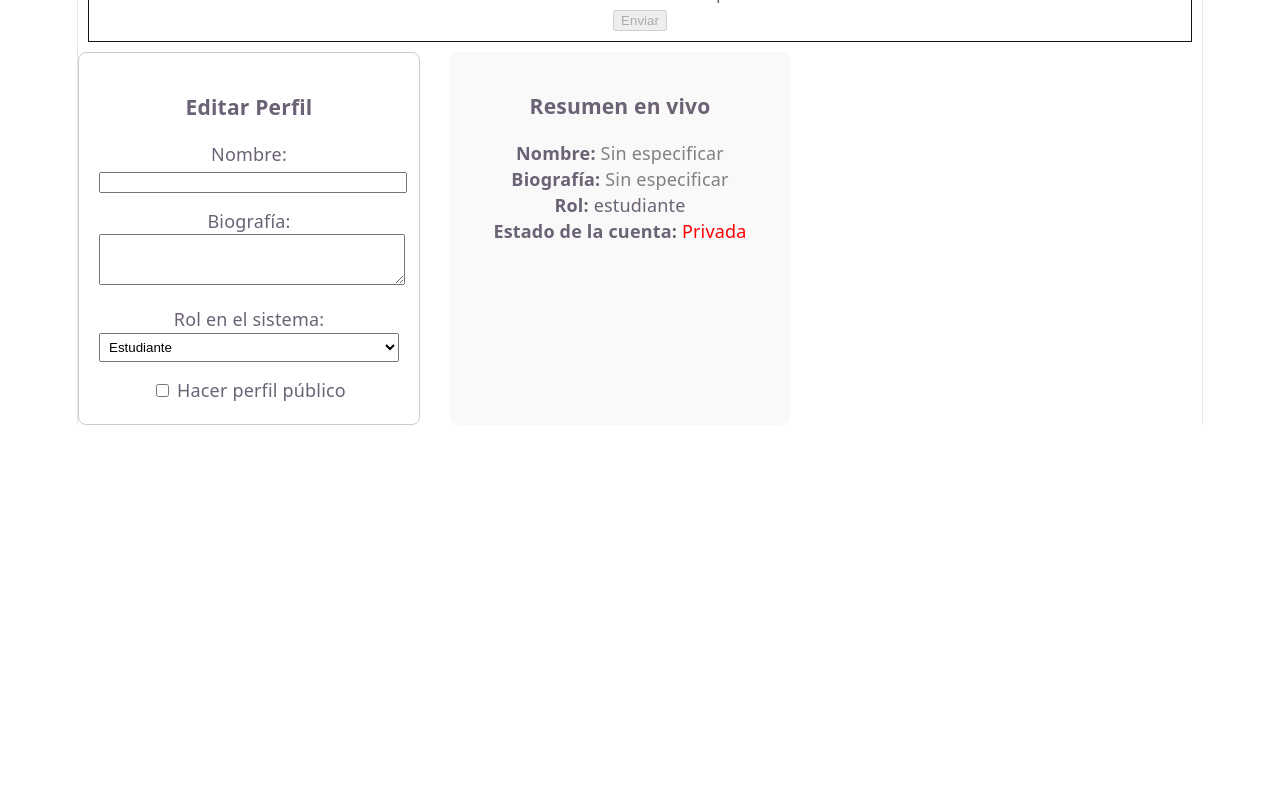
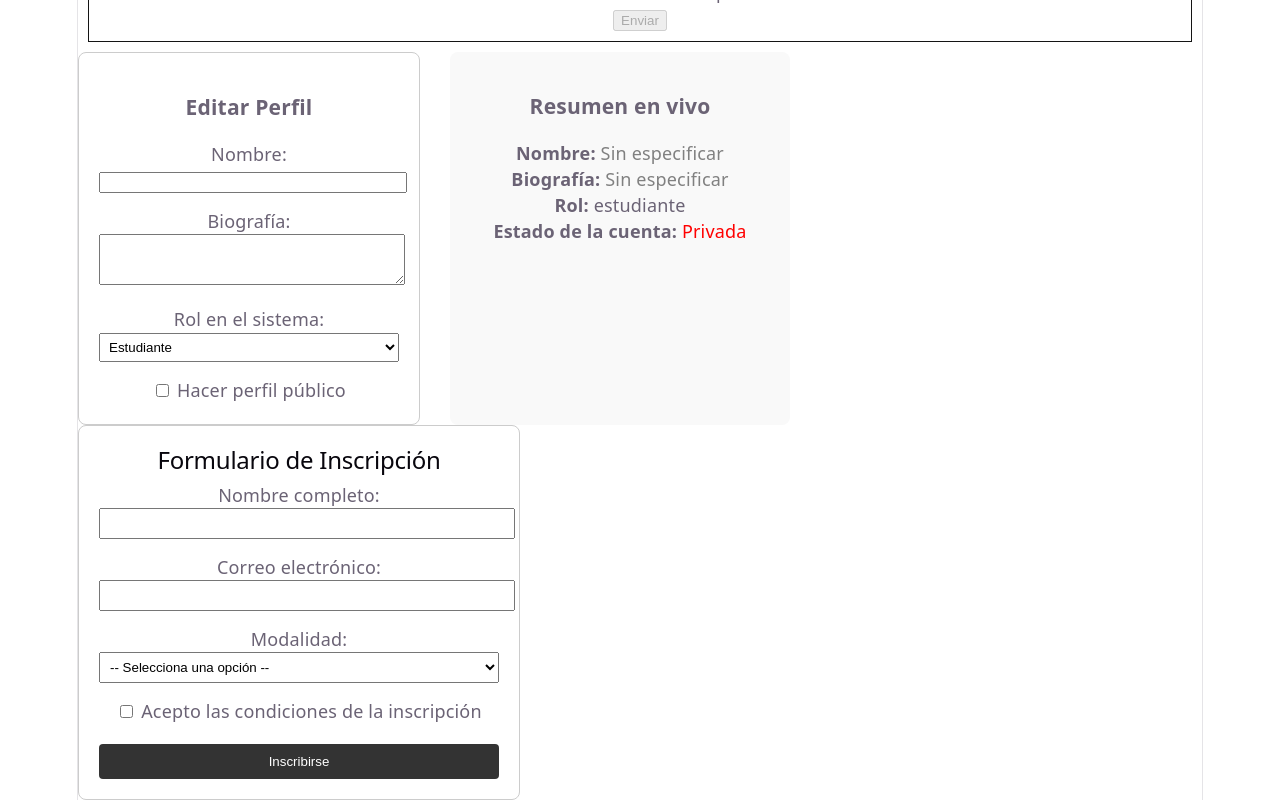
Before and after one commit to zitor83/bootcamp-fullstack-Esplai, a React (Vite) app in the folder 03-react/sheet-04-formularios/: page / in a window 1280 px wide. Shown: the part 944-1744 px from the top of the page. Before the commit the page ends 1369 px from the top, so only its background shows below. Built offline with nearby package versions, Linux system fonts and the light colour scheme.

Commit message:
feat: add InscripcionSencilla component for user registration form in exercise 09

```diff
--- a/03-react/sheet-04-formularios/src/App.tsx
+++ b/03-react/sheet-04-formularios/src/App.tsx
@@ -5,6 +5,7 @@ import TextAreaComponent from "./components/ex04/TextAreaComponent";
 import FormValidation from "./components/ex05/FormValidation";
 import ConfirmCheckbox from "./components/ex06/ConfirmCheckbox";
 import FichaEditable from "./components/ex07/FichaEditable";
+import InscripcionSencilla from "./components/ex09/InscripcionSencilla";
 
 function App() {
   return (
@@ -15,6 +16,7 @@ function App() {
       <FormValidation />
       <ConfirmCheckbox />
       <FichaEditable />
+      <InscripcionSencilla />
     </>
   );
 }
--- /dev/null
+++ b/03-react/sheet-04-formularios/src/components/ex09/InscripcionSencilla.tsx
@@ -0,0 +1,176 @@
+import { useState, useId } from "react";
+
+function InscripcionSencilla() {
+  // 1. Un solo estado para todos los datos
+  const [datos, setDatos] = useState({
+    nombre: "",
+    email: "",
+    modalidad: "",
+    aceptado: false,
+  });
+
+  // 2. Estado para el feedback al usuario (errores o éxito)
+  const [mensaje, setMensaje] = useState({ tipo: "", texto: "" });
+
+  const idBase = useId();
+
+  // Manejador genérico para todos los inputs
+  const handleChange = (e) => {
+    const { name, value, type, checked } = e.target;
+    setDatos({
+      ...datos,
+      [name]: type === "checkbox" ? checked : value,
+    });
+
+    // Opcional: limpiar el mensaje de error cuando el usuario vuelve a escribir
+    if (mensaje.texto) setMensaje({ tipo: "", texto: "" });
+  };
+
+  // Manejador del envío y validaciones
+  const handleSubmit = (e) => {
+    e.preventDefault();
+
+    // Comprobaciones secuenciales (Early Return)
+    if (datos.nombre.trim() === "") {
+      return setMensaje({ tipo: "error", texto: "El nombre es obligatorio." });
+    }
+
+    if (!datos.email.includes("@") || !datos.email.includes(".")) {
+      return setMensaje({
+        tipo: "error",
+        texto: "Por favor, introduce un email con formato válido.",
+      });
+    }
+
+    if (datos.modalidad === "") {
+      return setMensaje({
+        tipo: "error",
+        texto: "Debes elegir una modalidad de inscripción.",
+      });
+    }
+
+    if (!datos.aceptado) {
+      return setMensaje({
+        tipo: "error",
+        texto: "Debes aceptar las condiciones para continuar.",
+      });
+    }
+
+    // Si pasamos todas las barreras, es un éxito
+    setMensaje({
+      tipo: "exito",
+      texto: `¡Inscripción confirmada para ${datos.nombre} en la modalidad ${datos.modalidad}!`,
+    });
+  };
+
+  return (
+    <section
+      style={{
+        border: "1px solid #ccc",
+        padding: "20px",
+        borderRadius: "8px",
+        maxWidth: "400px",
+      }}
+    >
+      <h2>Formulario de Inscripción</h2>
+
+      <form onSubmit={handleSubmit}>
+        <div style={{ marginBottom: "15px" }}>
+          <label htmlFor={`${idBase}-nombre`} style={{ display: "block" }}>
+            Nombre completo:
+          </label>
+          <input
+            type="text"
+            id={`${idBase}-nombre`}
+            name="nombre"
+            value={datos.nombre}
+            onChange={handleChange}
+            style={{ width: "100%", padding: "6px" }}
+          />
+        </div>
+
+        <div style={{ marginBottom: "15px" }}>
+          <label htmlFor={`${idBase}-email`} style={{ display: "block" }}>
+            Correo electrónico:
+          </label>
+          <input
+            type="text"
+            id={`${idBase}-email`}
+            name="email"
+            value={datos.email}
+            onChange={handleChange}
+            style={{ width: "100%", padding: "6px" }}
+          />
+        </div>
+
+        <div style={{ marginBottom: "15px" }}>
+          <label htmlFor={`${idBase}-modalidad`} style={{ display: "block" }}>
+            Modalidad:
+          </label>
+          <select
+            id={`${idBase}-modalidad`}
+            name="modalidad"
+            value={datos.modalidad}
+            onChange={handleChange}
+            style={{ width: "100%", padding: "6px" }}
+          >
+            <option value="">-- Selecciona una opción --</option>
+            <option value="presencial">Presencial</option>
+            <option value="online">Online (Streaming)</option>
+            <option value="diferido">En diferido</option>
+          </select>
+        </div>
+
+        <div style={{ marginBottom: "20px" }}>
+          <input
+            type="checkbox"
+            id={`${idBase}-aceptado`}
+            name="aceptado"
+            checked={datos.aceptado}
+            onChange={handleChange}
+          />
+          <label htmlFor={`${idBase}-aceptado`}>
+            {" "}
+            Acepto las condiciones de la inscripción
+          </label>
+        </div>
+
+        <button
+          type="submit"
+          style={{
+            width: "100%",
+            padding: "10px",
+            backgroundColor: "#333",
+            color: "white",
+            border: "none",
+            borderRadius: "4px",
+            cursor: "pointer",
+          }}
+        >
+          Inscribirse
+        </button>
+      </form>
+
+      {/* Zona de renderizado condicional para los mensajes */}
+      {mensaje.texto && (
+        <div
+          style={{
+            marginTop: "15px",
+            padding: "10px",
+            borderRadius: "4px",
+            backgroundColor: mensaje.tipo === "error" ? "#ffe6e6" : "#e6ffe6",
+            color: mensaje.tipo === "error" ? "#cc0000" : "#006600",
+            border: `1px solid ${mensaje.tipo === "error" ? "#cc0000" : "#006600"}`,
+          }}
+        >
+          <strong>
+            {mensaje.tipo === "error" ? "⚠️ Error:" : "✅ Éxito:"}
+          </strong>{" "}
+          {mensaje.texto}
+        </div>
+      )}
+    </section>
+  );
+}
+
+export default InscripcionSencilla;
```
